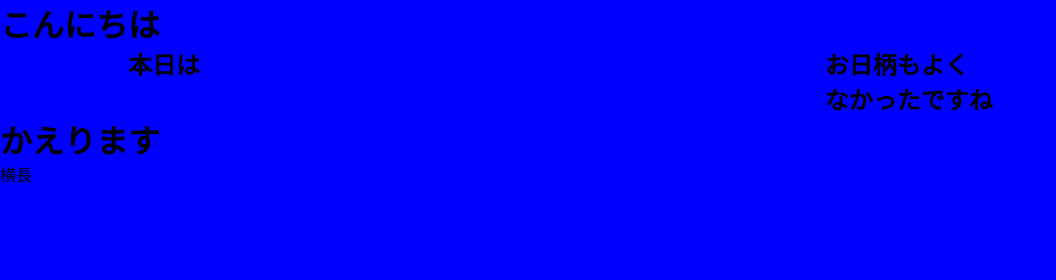
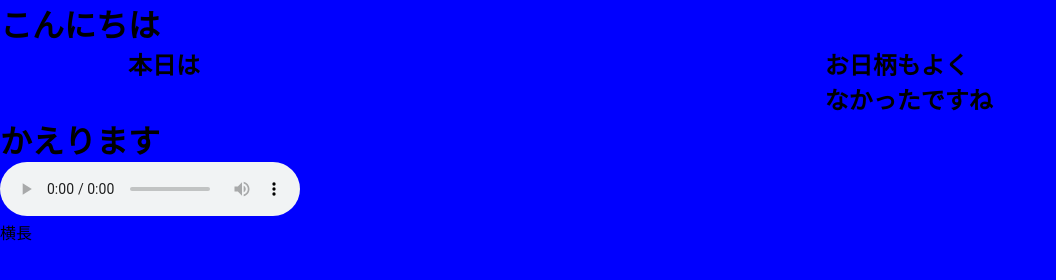
Before and after one commit to gigassyu/web1, a plain HTML site: page index.html in a window 1280 px wide. Shown: the whole page, without its empty margins (0-1056 px from the left). Drawn offline with Linux system fonts and the light colour scheme; a web font is replaced by a local one.

Commit message:
Update index.html

```diff
--- a/index.html
+++ b/index.html
@@ -27,6 +27,7 @@
   <footer>
     <h1>かえります</h1>
     </footer>
+  <p><audio src="music.mp3"controls>参考音楽</audio></p>
 
   </body>
   </html>
```
